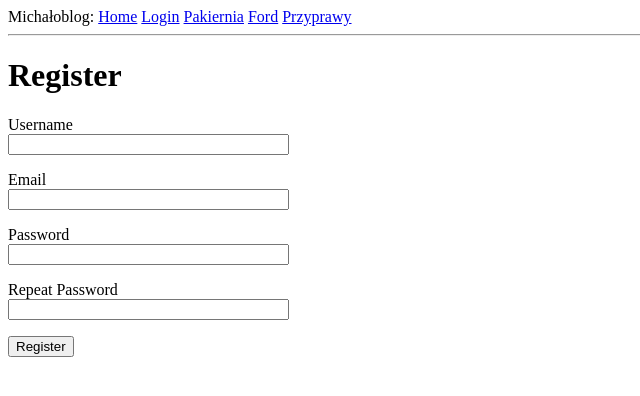
After one commit to Maggioi/michaloblog, a Flask app: page /register in a window 1280 px wide. The commit adds this page. Shown: the top 396 px of the page, without its empty margins (0-640 px from the left). Run offline with Flask 3, Linux system fonts and the light colour scheme.

Commit message:
ready for chapter 6

```diff
--- a/app/__init__.py
+++ b/app/__init__.py
@@ -2,9 +2,13 @@ from flask import Flask
 from config import Config
 from flask_sqlalchemy import SQLAlchemy
 from flask_migrate import Migrate
+from flask_login import LoginManager
+
 app = Flask(__name__)
 app.config.from_object(Config)
 db = SQLAlchemy(app)
 migrate = Migrate(app, db)
+login = LoginManager(app)
+login.login_view = 'login'
 
 from app import routes, models
--- a/app/forms.py
+++ b/app/forms.py
@@ -1,9 +1,33 @@
 from flask_wtf import FlaskForm
 from wtforms import SubmitField, PasswordField, BooleanField, StringField
-from wtforms.validators import DataRequired
+from wtforms.validators import DataRequired, ValidationError, Email, EqualTo
+import sqlalchemy as sa
+from app import db
+from app.models import User
 
 class LoginForm(FlaskForm):
     username = StringField("Username", validators=[DataRequired()])
     password = PasswordField("Password", validators=[DataRequired()])
     remember_me = BooleanField("Remember me")
     submit = SubmitField("Submit")
+
+class RegistrationForm(FlaskForm):
+    username = StringField('Username', validators=[DataRequired()])
+    email = StringField('Email', validators=[DataRequired(), Email()])
+    password = PasswordField('Password', validators=[DataRequired()])
+    password2 = PasswordField('Repeat Password', validators=[DataRequired(), EqualTo('password')])
+    submit = SubmitField('Register')
+
+    def validate_username(self, username):
+        user = db.session.scalar(sa.select(User).where(
+            User.username == username.data
+        ))
+        if user is not None:
+            raise ValidationError('Please use a different username.')
+
+    def validate_username(self, email):
+        user = db.session.scalar(sa.select(User).where(
+            User.email == email.data
+        ))
+        if user is not None:
+            raise ValidationError('E-mail already in use!')
--- a/app/routes.py
+++ b/app/routes.py
@@ -1,24 +1,70 @@
-from app import app
-from flask import render_template, flash, redirect, url_for, flash, redirect
-from app.forms import LoginForm
+from app import app, db
+from flask import render_template, flash, redirect, url_for, flash, redirect, request
+from app.forms import LoginForm, RegistrationForm
+from flask_login import current_user, login_user, logout_user, login_required
+import sqlalchemy as sa
+from app.models import User
+from urllib.parse import urlsplit
+
 @app.route('/')
 @app.route('/index')
+@login_required
 def index():
-    return render_template("index.html", title="hołm")
+    posts = [
+        {"author" : {"username" : "michcio"},
+         "body" : "what a lovely day"},
+         {"author" : {"username" : "olcia"},
+          "body" : "xenia!!!"}
+    ]
+    return render_template("index.html", title="hołm", posts=posts)
+
 @app.route('/pakiernia')
 def pakiernia():
     return render_template('pakiernia.html')
+
 @app.route('/ford')
 def ford():
     return render_template("ford.html")
+
 @app.route('/przyprawy')
 def przyprawy():
     return render_template("przyprawy.html")
+
 @app.route('/login', methods=['POST', 'GET'])
 def login():
+    if current_user.is_authenticated:
+        return redirect(url_for('index'))
     form = LoginForm()
     if form.validate_on_submit():
-        flash(f'{form.username.data} intended logging in, remember me = {form.remember_me.data}')
+        user = db.session.scalar(
+            sa.select(User).where(User.username == form.username.data)
+        )
+        if user is None or not user.check_password(form.password.data):
+            flash('Invalid username or password')
+            return redirect(url_for('login'))
+        login_user(user, remember=form.remember_me.data)
+        next_page = request.args.get('next')
+        if not next_page or urlsplit(next_page).netloc != '':
+            next_page = url_for('index')
+        return redirect(next_page)
+    return render_template('login.html', form=form)
+
+@app.route('/logout')
+def logout():
+    logout_user()
+    return redirect(url_for('index'))
+
+@app.route('/register', methods=['POST', 'GET'])
+def register():
+    if current_user.is_authenticated:
         return redirect(url_for('index'))
 
-    return render_template('login.html', form=form)
+    form = RegistrationForm()
+    if form.validate_on_submit():
+        user = User(username=form.username.data, email=form.email.data)
+        user.set_password(form.password.data)
+        db.session.add(user)
+        db.session.commit()
+        flash('Congratulations, you are now a registered user!')
+        return redirect(url_for('login'))
+    return render_template('register.html', title='Register', form=form)
--- a/app/templates/base.html
+++ b/app/templates/base.html
@@ -13,7 +13,11 @@
 <body>
     <div>Michałoblog:
         <a href="{{ url_for('index') }}">Home</a>
+        {% if current_user.is_anonymous %}
         <a href="{{ url_for('login') }}">Login</a>
+        {% else %}
+        <a href="{{ url_for('logout') }}">Logout</a>
+        {% endif %}
         <a href="{{ url_for('pakiernia') }}">Pakiernia</a>
         <a href="{{ url_for('ford') }}">Ford</a>
         <a href="{{ url_for('przyprawy') }}">Przyprawy</a>
--- a/app/templates/index.html
+++ b/app/templates/index.html
@@ -1,5 +1,9 @@
 {% extends 'base.html' %}
 
 {% block content %}
-HOŁM
+<h1>Hi, {{current_user.username }}</h1>
+
+{% for post in posts %}
+<div><p>{{ post.author.username }} says: <b>{{ post.body }}</b></p></div>
+{% endfor %}
 {% endblock %}
--- a/app/templates/login.html
+++ b/app/templates/login.html
@@ -24,4 +24,5 @@
         {{ form.submit }}
     </p>
 </form>
+<p>New User? <a href="{{ url_for('register') }}">Join!</a></p>
 {% endblock %}
--- /dev/null
+++ b/app/templates/register.html
@@ -0,0 +1,40 @@
+{% extends 'base.html' %}
+
+{% block content %}
+<h1>Register</h1>
+<form action="" method="post">
+    {{ form.hidden_tag() }}
+    <p>
+        {{ form.username.label }}<br>
+        {{ form.username(size=32) }} <br>
+        {% for error in form.username.errors %}
+        <span style="color:red;">[{{ error }}]</span>
+        {% endfor %}
+    </p>
+    <p>
+        {{ form.email.label }} <br>
+        {{ form.email(size=32) }} <br>
+        {% for error in form.email.errors %}
+        <span style="color:red;">[{{ error }}]</span>
+        {% endfor %}
+    </p>
+    <p>
+        {{ form.password.label }} <br>
+        {{ form.password(size=32) }} <br>
+        {% for error in form.password.errors %}
+        <span style="color:red;">{{ error }}</span>
+        {% endfor %}
+    </p>
+    <p>
+        {{ form.password2.label }} <br>
+        {{ form.password2(size=32) }} <br>
+        {% for error in form.password2.errors %}
+        <span style="color:red;">[{{ error }}]</span>
+        {% endfor %}
+    </p>
+    <p>
+        {{ form.submit }}
+    </p>
+</form>
+
+{% endblock %}
```
Also changed, not shown: app/models.py (+15 -1 lines), app.db.
